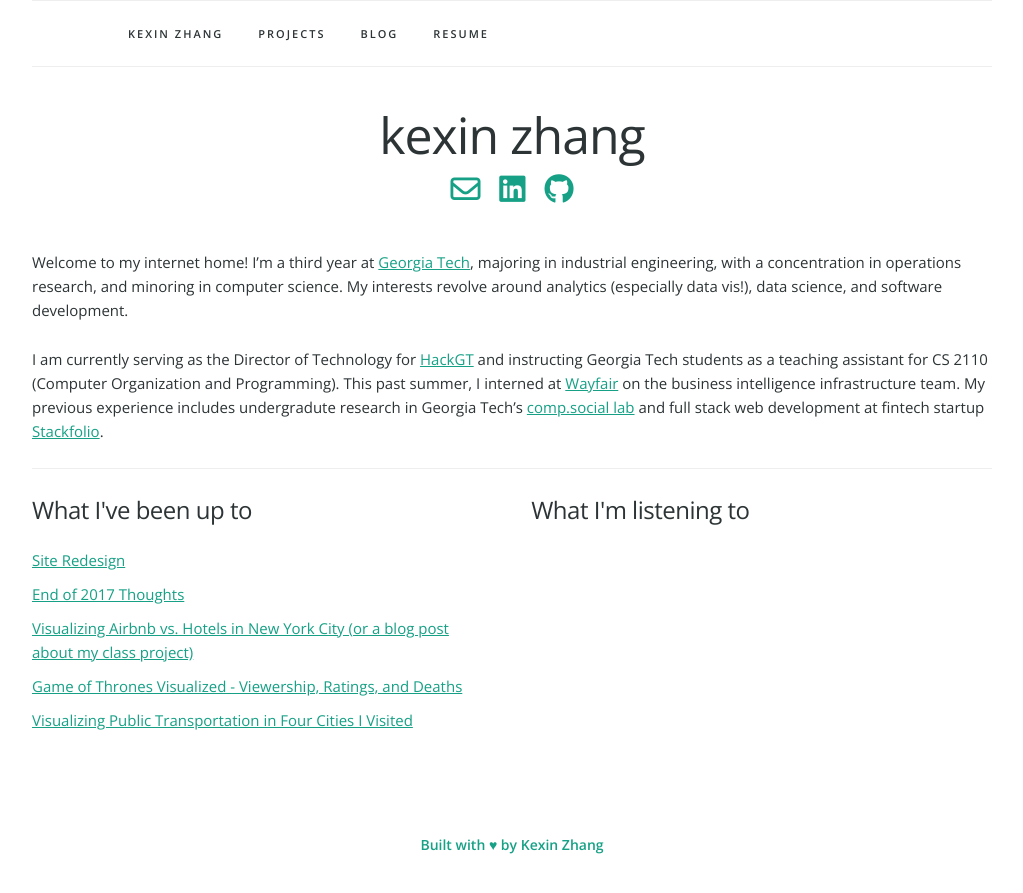
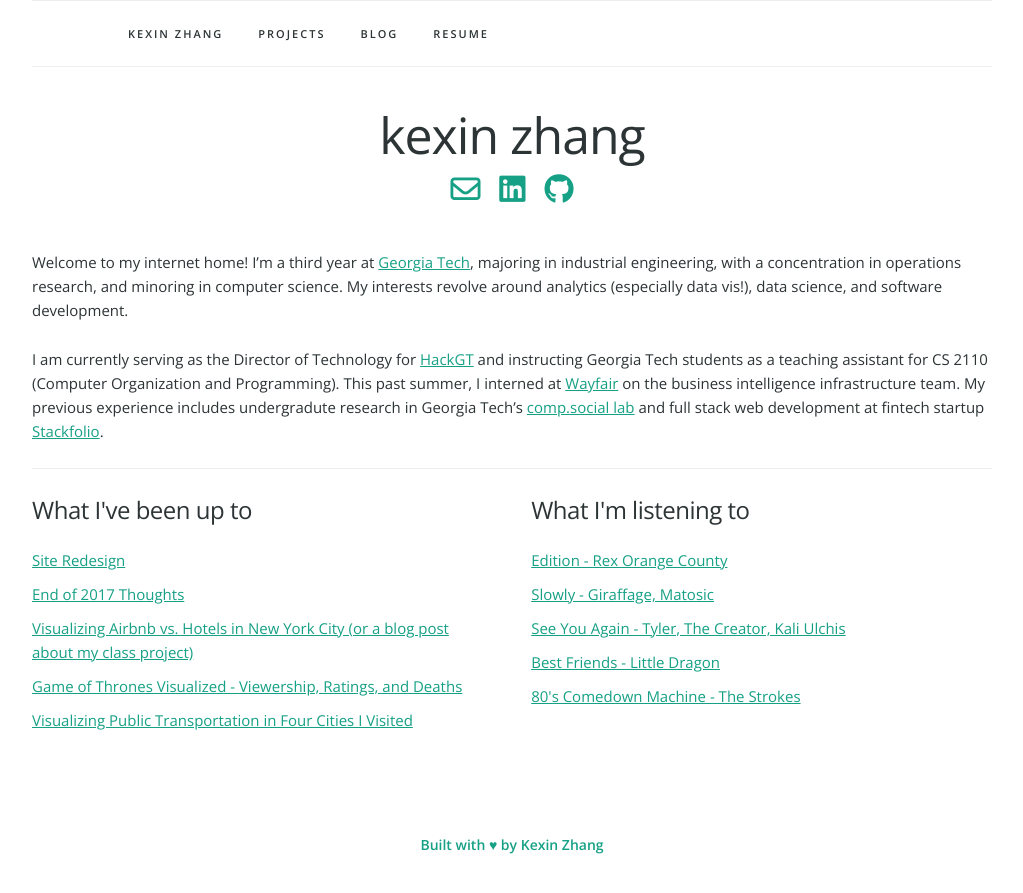
Before and after one commit to kexin-zhang/kexin-zhang.github.io, a Jekyll site: the page built from index.html, in a window 1280 px wide. Shown: the top 893 px of the page, without its empty margins (128-1151 px from the left). Built offline with Jekyll 4.4.1, drawn with Linux system fonts in a browser that asks for light colours; nearby versions of some CDN libraries.

Commit message:
wrap up redesign changes

```diff
--- /dev/null
+++ b/_data/songs.csv
@@ -0,0 +1,6 @@
+title,artist,link
+Edition,Rex Orange County,https://open.spotify.com/track/1wz7B02oOtrTW6SNLG0cSk?si=fp3HbXDzTFKqF08Yxfw5xQ
+Slowly,"Giraffage, Matosic",https://open.spotify.com/track/0G8cT5tSi9q8OXQ68An917?si=mH3MDzdaR5uHj-miVN56Dw
+See You Again,"Tyler, The Creator, Kali Ulchis",https://open.spotify.com/track/7KA4W4McWYRpgf0fWsJZWB?si=0GaLaNeMSCGLowGVIRhMBw
+Best Friends,Little Dragon,https://open.spotify.com/track/5qxXZwGd1HEH12g8vRjr4J?si=qXMjRYFdT3-FzRO-gOgj6Q
+80's Comedown Machine,The Strokes,https://open.spotify.com/track/2lffRiAET2Xt6BNb4EmkS2?si=f49wP0ZVTky634XCAAm5lw
--- a/index.html
+++ b/index.html
@@ -35,6 +35,12 @@ permalink: /
 
         <div class="six columns">
             <h5>What I'm listening to</h5>
+
+            <ul class="songs">
+                {% for song in site.data.songs limit:5 %}
+                    <li><a href="{{ song.link }}" target="_blank">{{ song.title }} - {{ song.artist }}</a></li>
+                {% endfor %}
+            </ul>
         </div>
     </div>
 
--- a/static/css/styles.css
+++ b/static/css/styles.css
@@ -73,7 +73,7 @@ a:hover {
     margin-right: 0;
 }
 
-ul.blog-posts {
+ul.blog-posts, ul.songs {
     list-style: none;
 }
 
```
Also changed, not shown: _posts/2018-04-29-site-redesign.md (+2 -0 lines).
